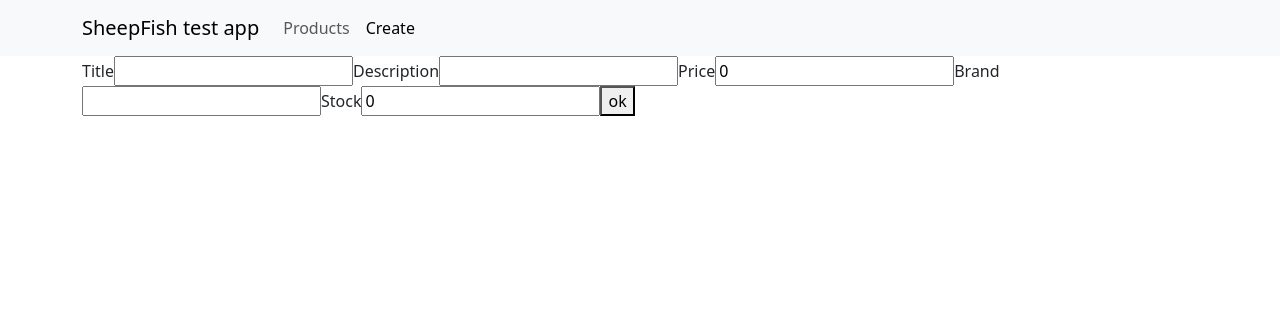
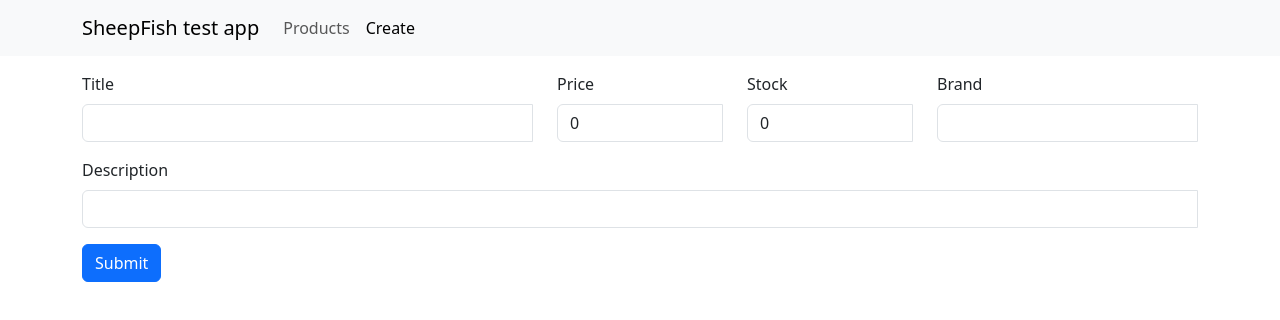
Before and after one commit to soltivka/Sheepfish-test, a React (Create React App) app: page /new in a window 1280 px wide. Shown: the top 320 px of the page. Built offline with nearby package versions, Linux system fonts and the light colour scheme.

Commit message:
create instant validation, use bootstrap components

```diff
--- /dev/null
+++ b/src/components/FormField/FormField.tsx
@@ -0,0 +1,51 @@
+import React from "react";
+import {Form, InputGroup} from "react-bootstrap";
+import {Field} from "formik";
+
+interface FormFieldProps {
+  as?: React.ElementType;
+  md?: string;
+  controlId: string;
+  label?: string;
+  name: string;
+  type: string;
+}
+const FormField = ({
+                         as,
+                         md,
+                         controlId,
+                         label,
+                         name,
+                         type
+                       }: FormFieldProps) => {
+  return (
+    <Field
+      name={name}
+      // @ts-ignore
+      children={({field, form}) => {
+        const isValid = !form.errors[field.name];
+        const isInvalid = form.touched[field.name] && !isValid;
+        return (
+          <Form.Group as={as} md={md} controlId={controlId}>
+            <Form.Label>{label}</Form.Label>
+            <InputGroup>
+              <Form.Control
+                {...field}
+                type={type}
+                isValid={form.touched[field.name] && isValid}
+                isInvalid={isInvalid}
+                feedback={form.errors[field.name]}
+              />
+
+              <Form.Control.Feedback type="invalid">
+                {form.errors[field.name]}
+              </Form.Control.Feedback>
+            </InputGroup>
+          </Form.Group>
+        );
+      }}
+    />
+  );
+};
+
+export default FormField;
--- a/src/pages/CreateProduct/CreateProduct.tsx
+++ b/src/pages/CreateProduct/CreateProduct.tsx
@@ -1,18 +1,15 @@
-import React, {useState} from "react";
-import {object, string, number, date, InferType} from 'yup';
-import SfModal, {SfModalProps} from "../../components/SfModal/SfModal";
+import React from "react";
+import {SfModalProps} from "../../components/SfModal/SfModal";
 import {
     Formik,
-    Form,
-    Field,
 } from 'formik';
 import {Product, ProductSchema} from "../../models/product";
 import {useAppDispatch, useAppSelector} from "../../redux/hooks";
-import {fetchData} from "../../redux/productsSlice";
-import {Container} from "react-bootstrap";
+import {Col, Container, Form, Row} from "react-bootstrap";
+import Button from "react-bootstrap/Button";
+import FormField from "../../components/FormField/FormField";
 
-interface AddProductModalProps extends Omit<SfModalProps, 'header' | 'handleSave'> {
-}
+interface AddProductModalProps extends Omit<SfModalProps, 'header' | 'handleSave'> {}
 
 function CreateProduct(props: AddProductModalProps) {
     const store = useAppSelector(state=>state.products)
@@ -37,8 +34,7 @@ function CreateProduct(props: AddProductModalProps) {
     }
 
     return (
-        <Container>
-
+        <Container className="mt-3">
             <Formik
                 validationSchema={ProductSchema}
                 initialValues={initialValues}
@@ -54,32 +50,60 @@ function CreateProduct(props: AddProductModalProps) {
                       handleBlur,
                       handleSubmit,
                       isSubmitting
-                  }) => (
-                    <Form>
-                        <label htmlFor="title">Title</label>
-                        <Field id="title" name="title"/>
-                        {errors.title && touched.title && errors.title}
-
-                        <label htmlFor="description">Description</label>
-                        <Field id="description" name="description"/>
-                        {errors.description && touched.description && errors.description}
-
-                        <label htmlFor="price">Price</label>
-                        <Field id="price" name="price"/>
-                        {errors.price && touched.price && errors.price}
-
-                        <label htmlFor="brand">Brand</label>
-                        <Field id="brand" name="brand"/>
-                        {errors.brand && touched.brand && errors.brand}
-
-                        <label htmlFor="stock">Stock</label>
-                        <Field id="stock" name="stock"/>
-                        {errors.stock && touched.stock && errors.stock}
-
-                        <button type={'submit'} onClick={()=>{
-                        }}>ok</button>
-                    </Form>
-                )}
+                  }) => {
+                    debugger;
+                    return (
+                      <Form noValidate onSubmit={handleSubmit}>
+                          <Row className="mb-3">
+                              <Col md={5}>
+                                  <FormField
+                                    controlId="title"
+                                    label="Title"
+                                    type="text"
+                                    name="title"
+                                  />
+                              </Col>
+                              <Col md={2}>
+                                  <FormField
+                                    controlId="price"
+                                    label="Price"
+                                    type="number"
+                                    name="price"
+                                  />
+                              </Col>
+                              <Col md={2}>
+                                  <FormField
+                                    controlId="stock"
+                                    label="Stock"
+                                    type="number"
+                                    name="stock"
+                                  />
+                              </Col>
+                              <Col md={3}>
+                                  <FormField
+                                    controlId="brand"
+                                    label="Brand"
+                                    type="text"
+                                    name="brand"
+                                  />
+                              </Col>
+                          </Row>
+                          <Row className="mb-3">
+                              <Col>
+                                  <FormField
+                                    controlId="description"
+                                    label="Description"
+                                    type="text"
+                                    name="description"
+                                  />
+                              </Col>
+                          </Row>
+                          <Button className="mb-3" variant="primary" type="submit">
+                              Submit
+                          </Button>
+                      </Form>
+                    )
+                }}
             </Formik>
 
         </Container>
```
